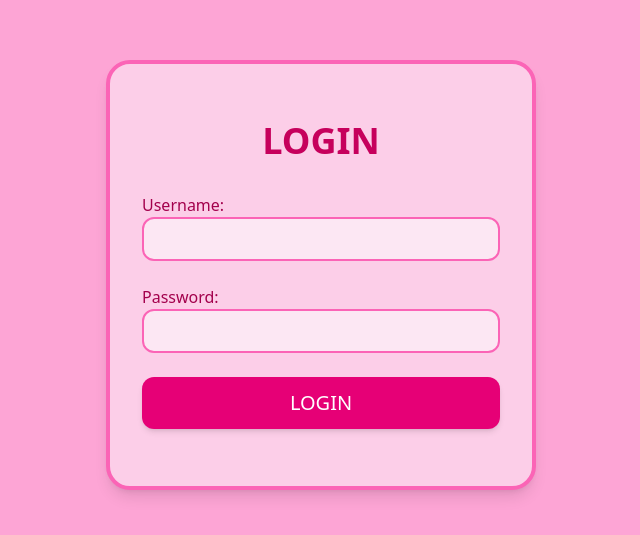
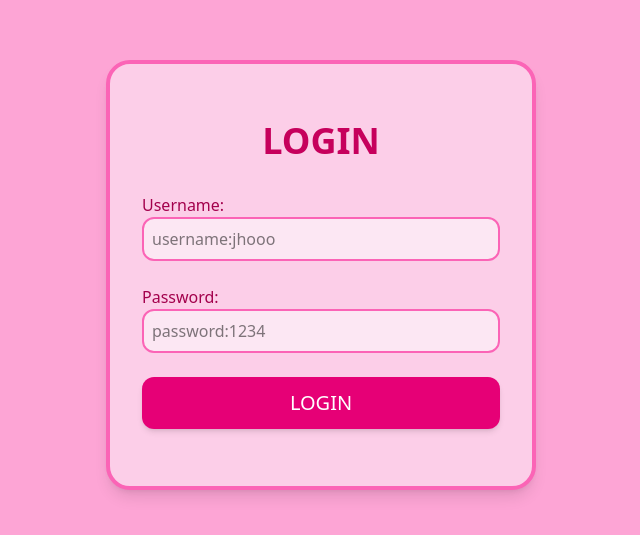
Before and after one commit to jhooonaaa/quickjob-client, a React (Vite) app: page / in a window 1280 px wide. Shown: the part 125-660 px from the top of the page, without its empty margins (319-959 px from the left). Built offline with nearby package versions, Linux system fonts and the light colour scheme.

Commit message:
put placeholder

```diff
--- a/src/App.jsx
+++ b/src/App.jsx
@@ -39,16 +39,25 @@ function App() {
         )}
 
         <div className="flex flex-col">
-          <label htmlFor="username" className="text-pink-800 font-medium">Username:</label>
-          <input type="text" className="outline-none border-2 border-pink-400 p-2 rounded-xl focus:ring-2 focus:ring-pink-500 bg-pink-100"
-            onChange={(e) => setUsername(e.target.value)} />
-        </div>
+  <label htmlFor="username" className="text-pink-800 font-medium">Username:</label>
+  <input
+    type="text"
+    placeholder="username:jhooo"
+    className="outline-none border-2 border-pink-400 p-2 rounded-xl focus:ring-2 focus:ring-pink-500 bg-pink-100"
+    onChange={(e) => setUsername(e.target.value)}
+  />
+</div>
 
-        <div className="flex flex-col">
-          <label htmlFor="password" className="text-pink-800 font-medium">Password:</label>
-          <input type="password" className="outline-none border-2 border-pink-400 p-2 rounded-xl focus:ring-2 focus:ring-pink-500 bg-pink-100"
-            onChange={(e) => setPassword(e.target.value)} />
-        </div>
+<div className="flex flex-col">
+  <label htmlFor="password" className="text-pink-800 font-medium">Password:</label>
+  <input
+    type="password"
+    placeholder="password:1234"
+    className="outline-none border-2 border-pink-400 p-2 rounded-xl focus:ring-2 focus:ring-pink-500 bg-pink-100"
+    onChange={(e) => setPassword(e.target.value)}
+  />
+</div>
+
 
         <button type="button" onClick={handleLogin} className="bg-pink-600 text-white py-3 font-medium text-xl rounded-xl shadow-md hover:bg-pink-700">
            LOGIN
```
